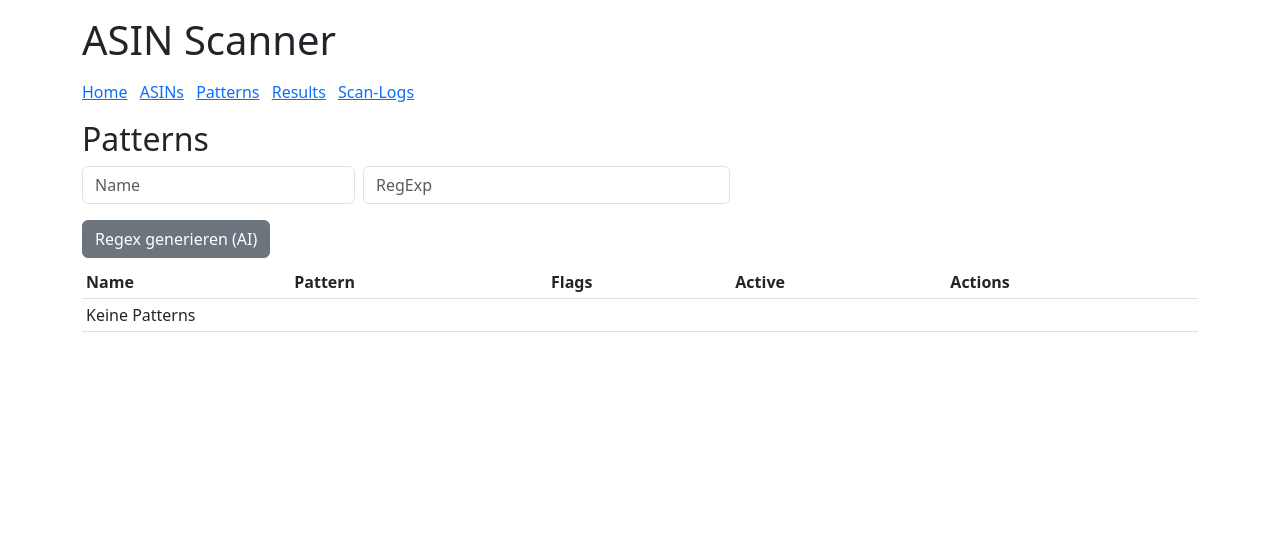
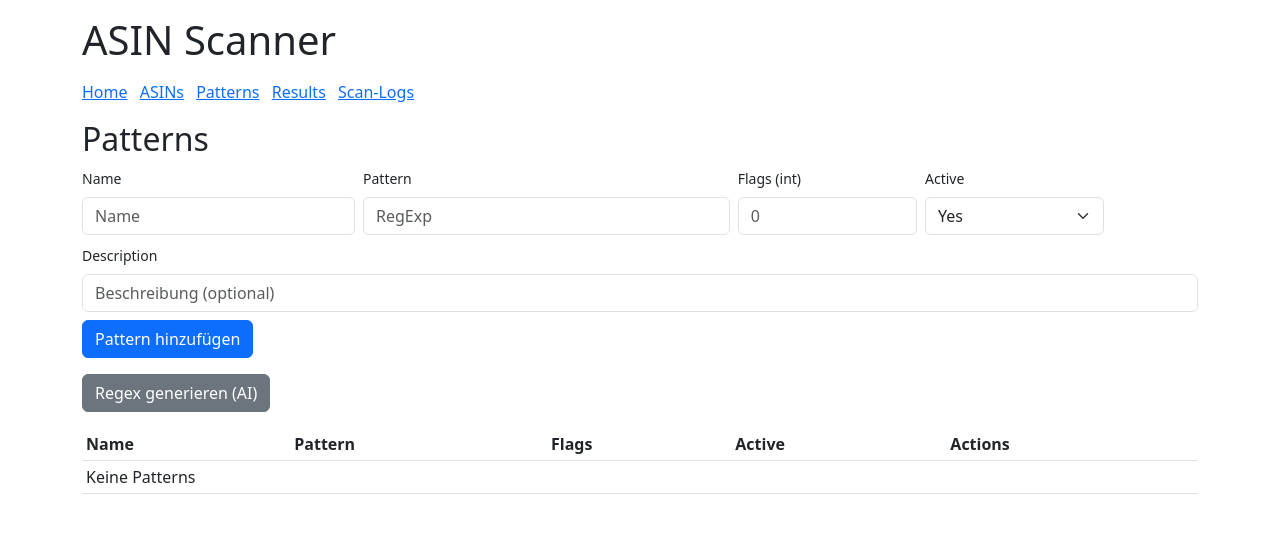
Before and after one commit to amz-seller-toolz/asinscanner, a Flask app: page /patterns in a window 1280 px wide. Shown: the top 533 px of the page. Run offline with Flask 2, Linux system fonts and the light colour scheme; data that the repository does not hold is empty.

Commit message:
fix pattern

```diff
--- a/templates/patterns.html
+++ b/templates/patterns.html
@@ -1,16 +1,41 @@
 {% extends "base.html" %}
 {% block content %}
   <h2>Patterns</h2>
-  <form method="post" class="mb-3">
-    <div class="row g-2">
-      <div class="col-md-3"><input name="name" placeholder="Name" class="form-control" /></div>
-      <div class="col-md-4"><input name="pattern" placeholder="RegExp" class="form-control" /></div>
+
+  <!-- Create pattern form -->
+  <form method="post" action="{{ url_for('patterns') }}" class="mb-3">
+    <div class="row g-2 align-items-end">
+      <div class="col-md-3">
+        <label class="form-label small">Name</label>
+        <input name="name" placeholder="Name" class="form-control" required />
+      </div>
+      <div class="col-md-4">
+        <label class="form-label small">Pattern</label>
+        <input name="pattern" placeholder="RegExp" class="form-control" required />
+      </div>
+      <div class="col-md-2">
+        <label class="form-label small">Flags (int)</label>
+        <input name="flags" placeholder="0" class="form-control" />
+      </div>
+      <div class="col-md-2">
+        <label class="form-label small">Active</label>
+        <select name="active" class="form-select">
+          <option value="1" selected>Yes</option>
+          <option value="0">No</option>
+        </select>
+      </div>
+      <div class="col-md-12 mt-2">
+        <label class="form-label small">Description</label>
+        <input name="description" placeholder="Beschreibung (optional)" class="form-control" />
+      </div>
     </div>
-    <div class="mt-2"></div>
+    <div class="mt-2">
+      <button type="submit" class="btn btn-primary">Pattern hinzufügen</button>
+    </div>
   </form>
 
   <!-- Button to open generator modal -->
-  <button type="button" class="btn btn-secondary mb-2" data-bs-toggle="modal" data-bs-target="#regexModal">
+  <button type="button" class="btn btn-secondary mb-3" data-bs-toggle="modal" data-bs-target="#regexModal">
     Regex generieren (AI)
   </button>
 
@@ -42,23 +67,30 @@
   </div>
 
   <table class="table table-sm">
-    <thead><tr><th>Name</th><th>Pattern</th><th>Flags</th><th>Active</th><th>Actions</th></tr></thead>
+    <thead>
+      <tr>
+        <th>Name</th>
+        <th>Pattern</th>
+        <th>Flags</th>
+        <th>Active</th>
+        <th>Actions</th>
+      </tr>
+    </thead>
     <tbody>
     {% for p in patterns %}
       <tr>
         <td>{{ p.name }}</td>
-        <td>{{ p.pattern }}</td>
+        <td><code>{{ p.pattern }}</code></td>
         <td>{{ p.flags }}</td>
         <td>{{ 'Yes' if p.active else 'No' }}</td>
         <td>
-          <form method="post" action="/patterns/toggle/{{ p.id }}" style="display:inline">
-            <button class="btn btn-sm btn-outline-secondary" type="submit">
-              {{ 'Deactivate' if p.active else 'Activate' }}
-            </button>
-          </form>
-          <form method="post" action="/patterns/delete/{{ p.id }}" style="display:inline" onsubmit="return confirm('Sicher löschen?');">
-            <button class="btn btn-sm btn-outline-danger" type="submit">Löschen</button>
-          </form>
+          <!-- app.py defines pattern_toggle and pattern_delete expecting GET, use links to match -->
+          <a href="{{ url_for('pattern_toggle', pid=p.id) }}" class="btn btn-sm btn-outline-secondary">
+            {{ 'Deactivate' if p.active else 'Activate' }}
+          </a>
+          <a href="{{ url_for('pattern_delete', pid=p.id) }}" class="btn btn-sm btn-outline-danger" onclick="return confirm('Sicher löschen?');">
+            Löschen
+          </a>
         </td>
       </tr>
     {% else %}
@@ -73,16 +105,19 @@
     const genBtn = document.getElementById('generateRegexBtn');
     if (!genBtn) return;
     genBtn.addEventListener('click', async function(){
-      const pos = document.getElementById('positives').value.trim();
-      if(!pos){ alert('Bitte mindestens ein positives Beispiel angeben.'); return; }
-      const neg = document.getElementById('negatives').value.trim();
+      const posTxt = document.getElementById('positives').value.trim();
+      if(!posTxt){ alert('Bitte mindestens ein positives Beispiel angeben.'); return; }
+      const negTxt = document.getElementById('negatives').value.trim();
       const status = document.getElementById('rg-status');
       status.textContent = 'Generiere...';
       try {
         const resp = await fetch('{{ url_for("suggest_regex") }}', {
           method: 'POST',
           headers: {'Content-Type': 'application/json'},
-          body: JSON.stringify({positives: pos.split(/\r?\n/), negatives: neg ? neg.split(/\r?\n/) : []})
+          body: JSON.stringify({
+            positives: posTxt.split(/\r?\n/).filter(Boolean),
+            negatives: negTxt ? negTxt.split(/\r?\n/).filter(Boolean) : []
+          })
         });
         const data = await resp.json();
         if(resp.ok && data.regex){
```
